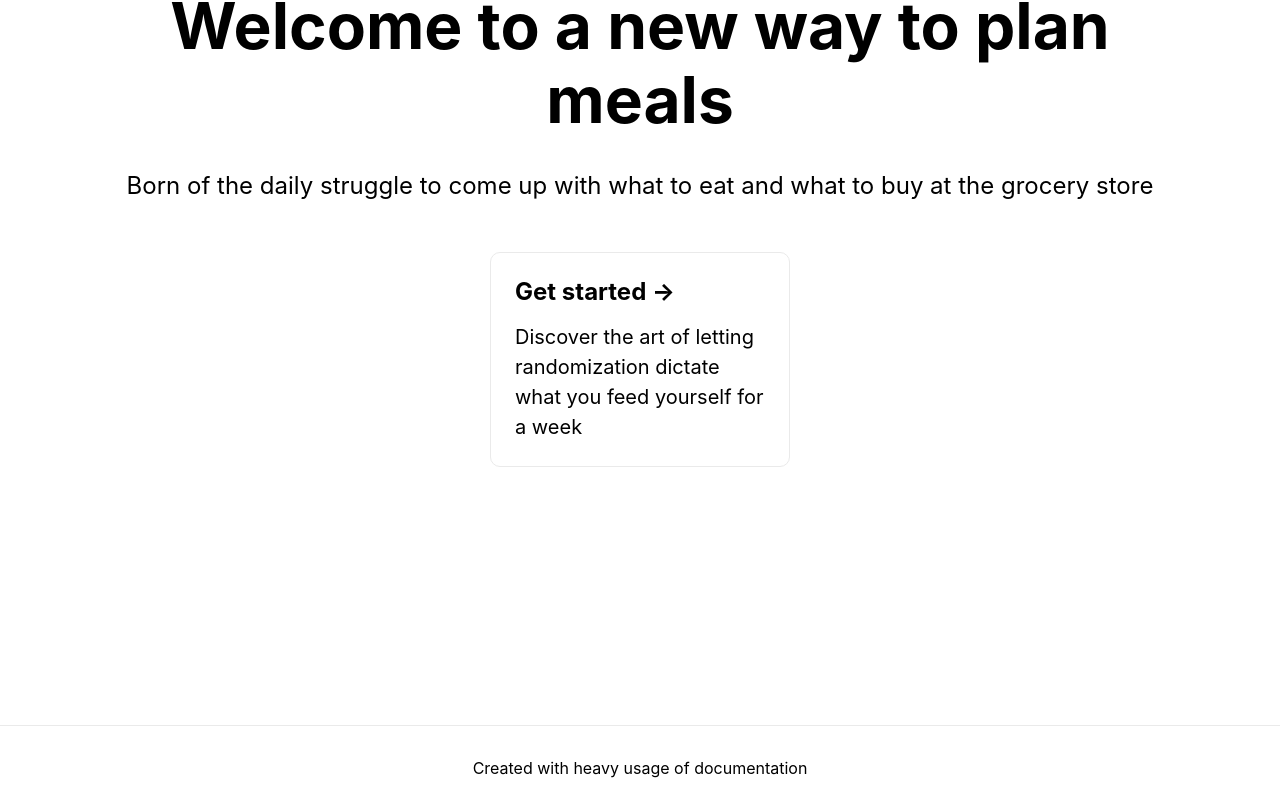
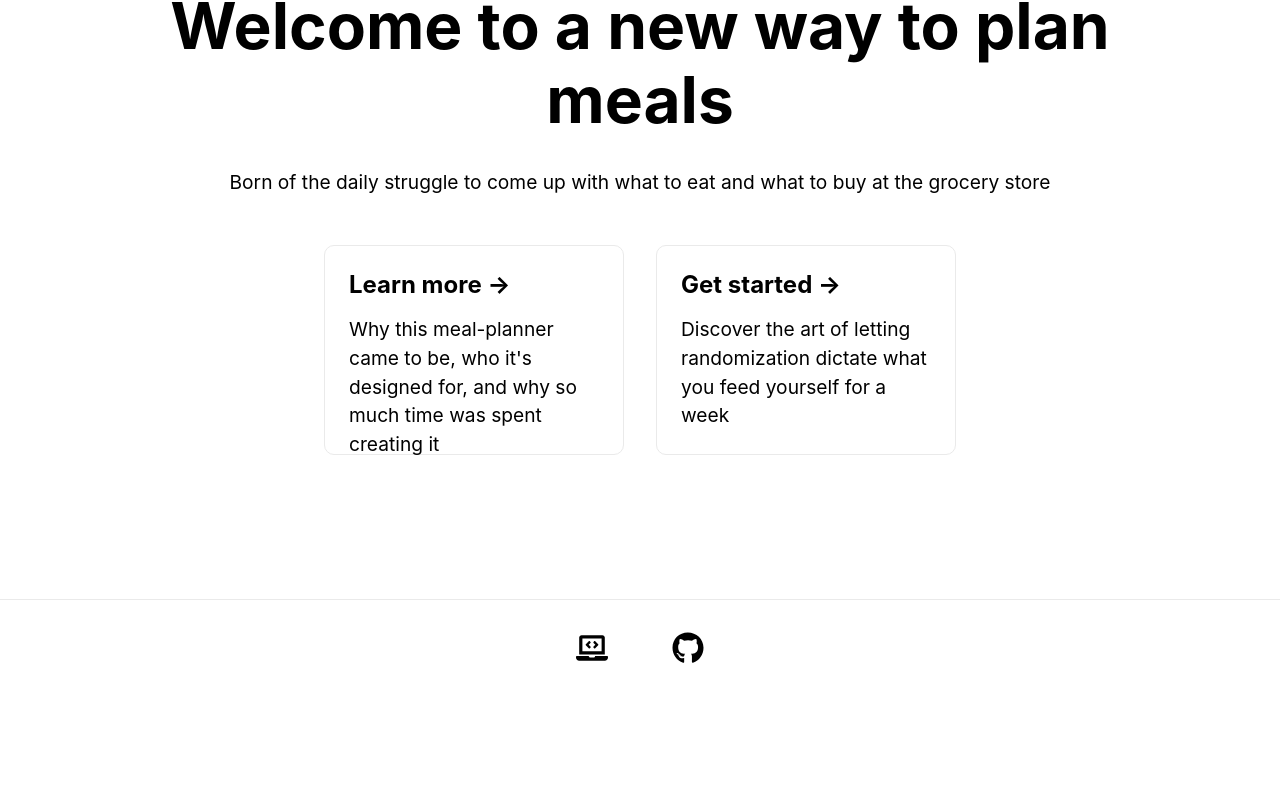
Before and after one commit to kristencoy/meal-planner, a Next.js app: page / in a window 1280 px wide. Shown: the part 347-1157 px from the top of the page. After the commit the page ends 1043 px from the top, so only its background shows below. Built offline with nearby package versions, Linux system fonts and the light colour scheme.

Commit message:
Added ingredients list functionality and styles to random recipe page

```diff
--- a/pages/index.js
+++ b/pages/index.js
@@ -1,6 +1,28 @@
 import Head from "next/head";
 import Link from "next/link";
 import styles from "../styles/Home.module.css";
+import { FaLaptopCode } from "react-icons/fa";
+import { FaGithub } from "react-icons/fa";
+
+const PortfolioLink = () => {
+  return (
+    <Link href="http://www.kristencoy.com">
+      <a>
+        <FaLaptopCode />
+      </a>
+    </Link>
+  );
+};
+
+const GithubLink = () => {
+  return (
+    <Link href="http://www.github.com/kristencoy">
+      <a>
+        <FaGithub />
+      </a>
+    </Link>
+  );
+};
 
 export default function Home() {
   return (
@@ -25,6 +47,15 @@ export default function Home() {
           at the grocery store
         </p>
         <div className={styles.grid}>
+          <Link href="/about">
+            <a className={styles.card}>
+              <h2>Learn more &rarr;</h2>
+              <p>
+                Why this meal-planner came to be, who it's designed for, and why
+                so much time was spent creating it
+              </p>
+            </a>
+          </Link>
           <Link href="/all-recipes">
             <a className={styles.card}>
               <h2>Get started &rarr;</h2>
@@ -38,9 +69,8 @@ export default function Home() {
       </main>
 
       <footer className={styles.footer}>
-        <a href="https://www.kristencoy.com" rel="noopener noreferrer">
-          Created with heavy usage of documentation
-        </a>
+        <PortfolioLink />
+        <GithubLink />
       </footer>
     </div>
   );
--- a/styles/Home.module.css
+++ b/styles/Home.module.css
@@ -2,11 +2,16 @@
 } */
 
 .main {
-  min-height: 100vh;
+  /* min-height: 100vh; */
   flex: 1;
   display: flex;
   flex-direction: column;
   align-items: center;
+  margin-bottom: 8rem;
+}
+
+.main p {
+  font-size: 1.2rem;
 }
 
 .header {
@@ -18,7 +23,6 @@
 .footer {
   display: flex;
   flex: 1;
-  padding: 2rem 0;
   border-top: 1px solid #eaeaea;
   justify-content: center;
   align-items: center;
@@ -28,7 +32,8 @@
   display: flex;
   justify-content: center;
   align-items: center;
-  flex-grow: 1;
+  font-size: 2rem;
+  margin: 2rem;
 }
 
 .title a {
@@ -57,13 +62,14 @@
 }
 
 .description {
-  margin: 2rem 0;
+  margin: 2rem 1rem;
   line-height: 1.5;
   font-size: 1.5rem;
 }
 
 .grid {
   display: flex;
+  flex-direction: row;
   align-items: center;
   justify-content: center;
   flex-wrap: wrap;
@@ -79,8 +85,10 @@
   border: 1px solid #eaeaea;
   border-radius: 10px;
   transition: color 0.15s ease, border-color 0.15s ease;
-  max-width: 300px;
+  width: 300px;
+  height: 210px;
 }
+
 
 .card:hover,
 .card:focus,
@@ -96,7 +104,7 @@
 
 .card p {
   margin: 0;
-  font-size: 1.25rem;
+  font-size: 1.2rem;
   line-height: 1.5;
 }
 
--- a/styles/RecipeItem.module.css
+++ b/styles/RecipeItem.module.css
@@ -38,8 +38,9 @@
 }
 
 .title {
-  margin-left: 3rem;
+  align-self: flex-start;
   display: inline;
+  margin-left: 1rem;
 }
 
 .titleContainer {
@@ -63,15 +64,83 @@
 
 .container {
   display: flex;
+  flex-direction: column;
   align-items: center;
   justify-content: center;
+  max-width: 85%;
+  padding-bottom: 3rem;
 }
 
 .grid {
   display: flex;
   align-items: center;
+  justify-content: center;
   flex-wrap: wrap;
-  max-width: 900px;
+  max-width: 850px;
+}
+
+.randContent {
+  display: flex;
+  flex-direction: column;
+  align-items: center;
+  justify-content: center;
+  padding-bottom: 4rem;
+}
+
+.ingredientsContainer {
+  width: 85%;
+  display: flex;
+  flex-direction: column;
+  justify-content: center;
+  align-items: center;
+
+}
+
+.collapseButton {
+  text-align: center;
+  padding: 1rem;
+  font-size: 1.25rem;
+  width:fit-content;
+  border: 2px solid #0564f186;
+  margin: 2rem;
+  border-radius: 10px;
+  background-color: #0563f1;
+  color: white;
+  transition: all .2s ease-in-out;
+}
+
+.collapseButton:hover {
+  background-color: #0071f39e;
+}
+
+.collapseButton:active {
+  transform: translateY(2px);
+}
+
+.collapseContent{
+  font-size: 1rem;
+  text-decoration: none;
+  border: 3px solid #0564f186;
+  border-radius: 10px;
+  height: auto;
+  width: 60%;
+  font-weight: 500;
+  transition: all .3s ease-in-out;
+}
+
+@media only screen and (max-width: 500px){
+  .collapseContent{
+  width: 100%;
+  }
+}
+.openIngred {
+  display: block;
+  transition: all .3s ease-in-out;
+}
+
+.closedIngred {
+  display: none;
+  transition: all .3s ease-in-out;
 }
 
 @media (max-width: 768px) {
```
Also changed, not shown: components/CollapsibleIngredients.js (added, +25 -0 lines), pages/about.js (added, +7 -0 lines), pages/random.js (+19 -2 lines).
